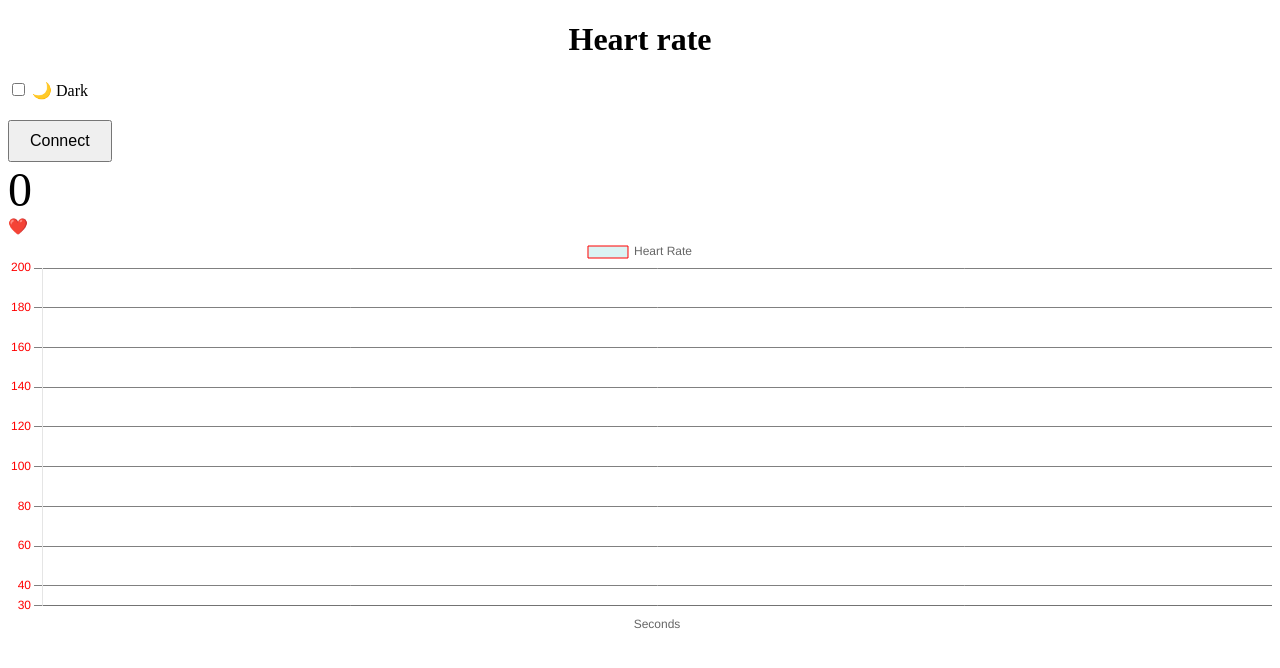
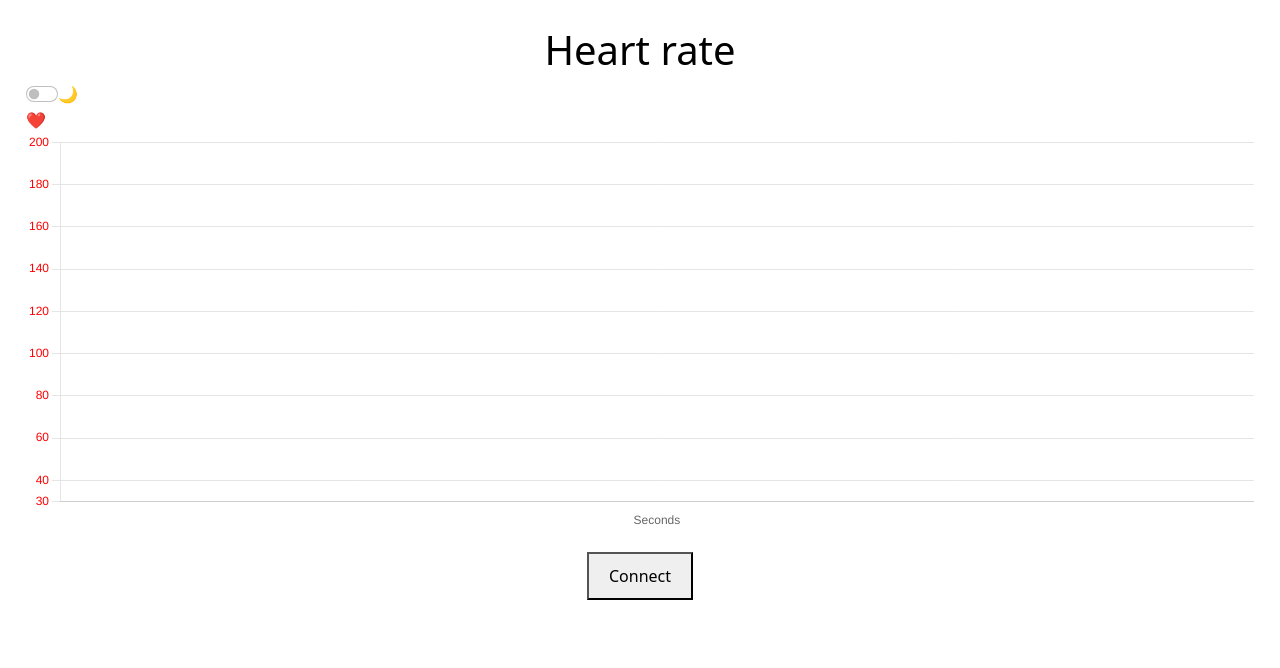
Before and after one commit to FaroukLemmouchi/hrate, a Flask app: page / in a window 1280 px wide. Shown: the top 668 px of the page. Run offline with Flask 3, Linux system fonts and the light colour scheme.

Commit message:
ui tweak

```diff
--- a/app/static/css/styles.css
+++ b/app/static/css/styles.css
@@ -8,7 +8,7 @@
     background-color: var(--background-color);
     color: var(--text-color);
     transition: background-color 0.8s, color 0.8s;
-
+    margin: 2%
   }
 
   body.night-mode {
@@ -31,7 +31,12 @@
     height: 40%;
     margin: 3;
     max-height: 400px;
+  }
 
+  .center {
+    display: flex;
+    justify-content: center;
+    align-items: center;
   }
 
   button {
--- a/app/static/js/app.js
+++ b/app/static/js/app.js
@@ -37,7 +37,8 @@ const config = {
 
         plugins: {
             legend: {
-                position: 'top',
+                display: false,
+                // position: 'top',
             },
         },
         scales: {
@@ -68,9 +69,9 @@ const config = {
                     color: 'rgba(255, 0, 0, 1)'  // Change the y-axis label color
 
                 },
-                grid: {
-                    color: 'grey',  // Change the grid color for x-axis
-                }
+                // grid: {
+                //     color: 'grey',  // Change the grid color for x-axis
+                // }
 
             },
             // 'y-axis-2': {
--- a/app/templates/index.html
+++ b/app/templates/index.html
@@ -2,9 +2,13 @@
 <html lang="en">
 
 <head>
+    <title>Hearte rate</title>
+
     <meta charset="UTF-8">
     <meta name="viewport" content="width=device-width, initial-scale=1.0">
-    <title>Hearte rate</title>
+    <link href="https://cdn.jsdelivr.net/npm/bootstrap@5.1.3/dist/css/bootstrap.min.css" rel="stylesheet"
+        integrity="sha384-1BmE4kWBq78iYhFldvKuhfTAU6auU8tT94WrHftjDbrCEXSU1oBoqyl2QvZ6jIW3" crossorigin="anonymous">
+
     <link rel="manifest" href="{{ url_for('static', filename='manifest.json') }}">
     <link rel="icon" type="image/ico" href="{{ url_for('static', filename='favicon.ico') }}">
     <link rel="stylesheet" type="text/css" href="{{ url_for('static', filename='css/styles.css') }}">
@@ -17,17 +21,22 @@
 <body>
     <h1>Heart rate</h1>
 
-    <div>
-        <input type="checkbox" id="night-mode-toggle" name="dark" />
-        <label for="dark">🌙 Dark</label>
+    <div class="form-check form-switch" , style="display: flex;">
+        <input class="form-check-input" , id="night-mode-toggle" , type="checkbox" role="switch"
+            id="flexSwitchCheckDefault">
+        <label class="form-check-label" for="dark">🌙</label>
     </div>
-    <button id="connectButton">Connect</button>
 
-    <div id="hr-value">0</div>
+
+    <div id="hr-value"> </div>
     <div id="<3">❤️</div>
 
 
     <canvas id="liveChart"></canvas>
+
+    <div class="center">
+        <button id="connectButton">Connect</button>
+    </div>
 
     <script src="{{ url_for('static', filename='js/service-worker.js') }}"></script>
     <script src="https://cdn.jsdelivr.net/npm/chart.js"></script>
```
